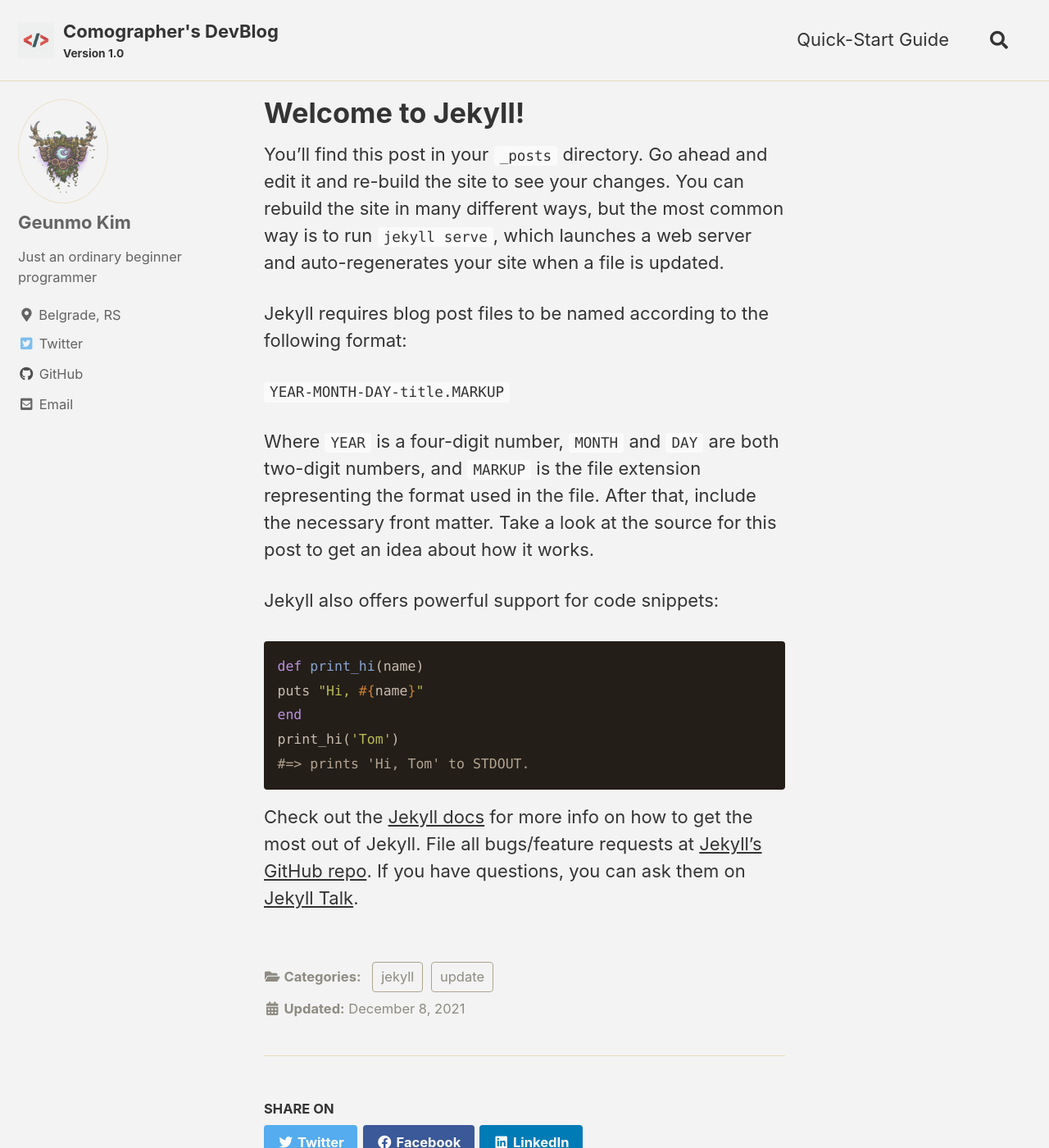
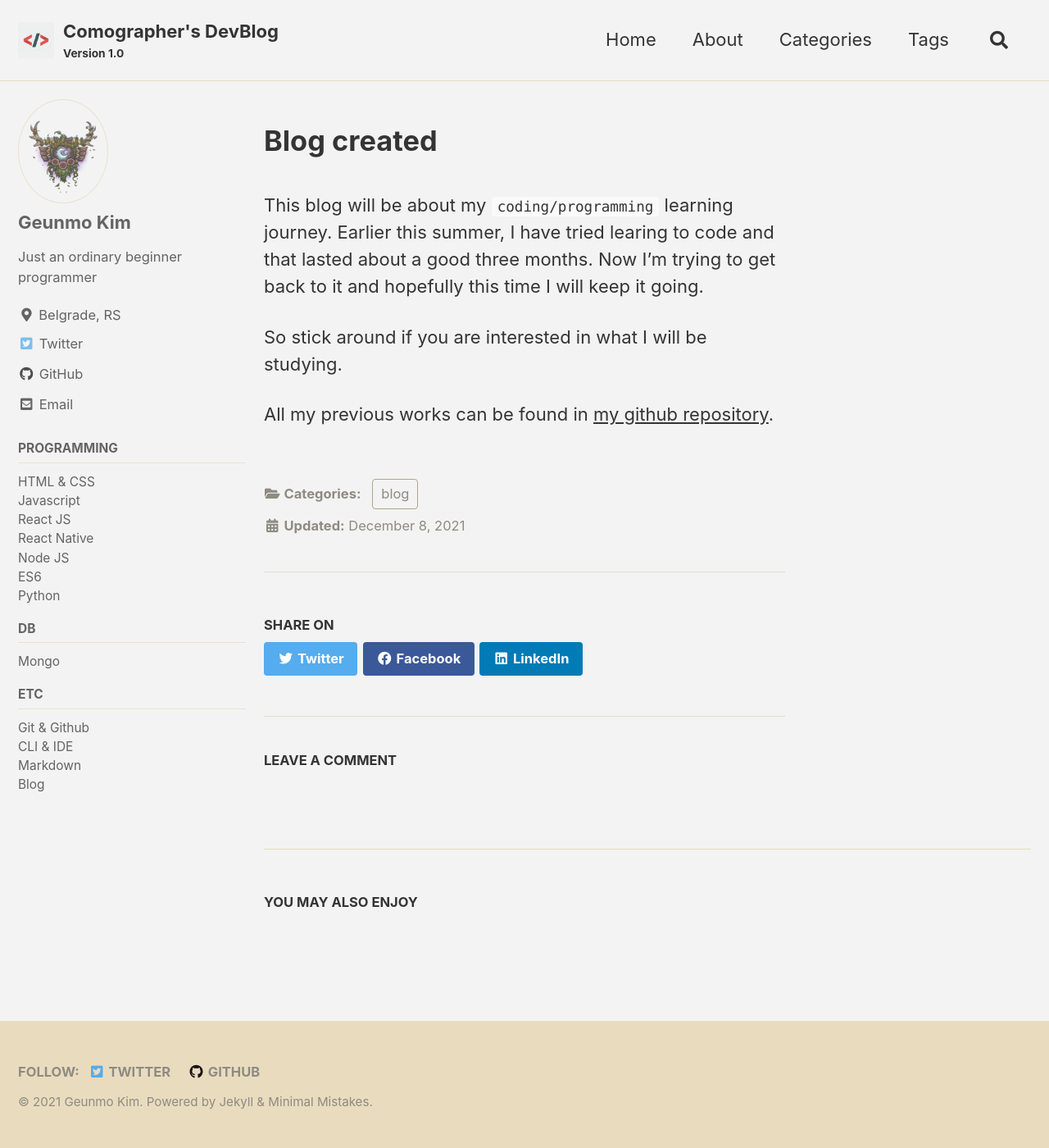
Before and after one commit to comographer/comographer.github.io, a Jekyll site: the page built from _posts/2021-12-08-welcome-to-jekyll.markdown, in a window 1280 px wide and 1400 px high. Shown: the whole window at 82% size. Built offline with Jekyll 4.4.1, drawn with Linux system fonts in a browser that asks for light colours; cached includes are drawn as plain includes; comment, search, counter and statistics services are not loaded.

Commit message:
configuration done for now

```diff
--- a/_config.yml
+++ b/_config.yml
@@ -278,3 +278,5 @@ defaults:
       comments: true
       share: true
       related: true
+      sidebar:
+        nav: "sidebar"
--- a/_data/navigation.yml
+++ b/_data/navigation.yml
@@ -1,12 +1,44 @@
 # main links
 main:
-  - title: "Quick-Start Guide"
-    url: https://mmistakes.github.io/minimal-mistakes/docs/quick-start-guide/
-  # - title: "About"
-  #   url: https://mmistakes.github.io/minimal-mistakes/about/
-  # - title: "Sample Posts"
-  #   url: /year-archive/
-  # - title: "Sample Collections"
-  #   url: /collection-archive/
-  # - title: "Sitemap"
-  #   url: /sitemap/
+  - title: "Home"
+    url: /
+  - title: "About"
+    url: /about
+  - title: "Categories"
+    url: /categories/
+  - title: "Tags"
+    url: /tags/
+
+sidebar:
+  - title: "Programming"
+    children:
+      - title: "HTML & CSS"
+        url: /categories/#htmlcss
+      - title: "Javascript"
+        url: /categories/#javascript
+      - title: "React JS"
+        url: /categories/#reactjs
+      - title: "React Native"
+        url: /categories/#reactnative
+      - title: "Node JS"
+        url: /categories/#nodejs
+      - title: "ES6"
+        url: /categories/#es6
+      - title: "Python"
+        url: /categories/#python
+
+  - title: "DB"
+    children:
+      - title: "Mongo"
+        url: /categories/#mongo
+
+  - title: "Etc"
+    children:
+      - title: "Git & Github"
+        url: /categories/# gitgithub
+      - title: "CLI & IDE"
+        url: /categories/#cliide
+      - title: "Markdown"
+        url: /categories/#markdown
+      - title: "Blog"
+        url: /categories/#blog
--- a/_layouts/single.html
+++ b/_layouts/single.html
@@ -2,34 +2,46 @@
 layout: default
 ---
 
-{% if page.header.overlay_color or page.header.overlay_image or page.header.image %}
-  {% include page__hero.html %}
-{% elsif page.header.video.id and page.header.video.provider %}
-  {% include page__hero_video.html %}
-{% endif %}
-
-{% if page.url != "/" and site.breadcrumbs %}
-  {% unless paginator %}
-    {% include breadcrumbs.html %}
-  {% endunless %}
-{% endif %}
+{% if page.header.overlay_color or page.header.overlay_image or
+page.header.image %} {% include page__hero.html %} {% elsif page.header.video.id
+and page.header.video.provider %} {% include page__hero_video.html %} {% endif
+%} {% if page.url != "/" and site.breadcrumbs %} {% unless paginator %} {%
+include breadcrumbs.html %} {% endunless %} {% endif %}
 
 <div id="main" role="main">
   {% include sidebar.html %}
 
-  <article class="page h-entry" itemscope itemtype="https://schema.org/CreativeWork">
-    {% if page.title %}<meta itemprop="headline" content="{{ page.title | markdownify | strip_html | strip_newlines | escape_once }}">{% endif %}
-    {% if page.excerpt %}<meta itemprop="description" content="{{ page.excerpt | markdownify | strip_html | strip_newlines | escape_once }}">{% endif %}
-    {% if page.date %}<meta itemprop="datePublished" content="{{ page.date | date_to_xmlschema }}">{% endif %}
-    {% if page.last_modified_at %}<meta itemprop="dateModified" content="{{ page.last_modified_at | date_to_xmlschema }}">{% endif %}
+  <article
+    class="page h-entry"
+    itemscope
+    itemtype="https://schema.org/CreativeWork"
+  >
+    {% if page.title %}<meta
+      itemprop="headline"
+      content="{{ page.title | markdownify | strip_html | strip_newlines | escape_once }}"
+    />{% endif %} {% if page.excerpt %}<meta
+      itemprop="description"
+      content="{{ page.excerpt | markdownify | strip_html | strip_newlines | escape_once }}"
+    />{% endif %} {% if page.date %}<meta
+      itemprop="datePublished"
+      content="{{ page.date | date_to_xmlschema }}"
+    />{% endif %} {% if page.last_modified_at %}<meta
+      itemprop="dateModified"
+      content="{{ page.last_modified_at | date_to_xmlschema }}"
+    />{% endif %}
 
     <div class="page__inner-wrap">
       {% unless page.header.overlay_color or page.header.overlay_image %}
       <header>
-          {% if page.title %}<h1 id="page-title" class="page__title p-name" itemprop="headline">
-            <a href="{{ page.url | absolute_url }}" class="u-url" itemprop="url">{{ page.title | markdownify | remove: "<p>" | remove: "</p>" }}</a>
-          </h1>{% endif %}
-          {% include page__meta.html %}
+        {% if page.title %}
+        <h1 id="page-title" class="page__title p-name" itemprop="headline">
+          <a href="{{ page.url | absolute_url }}" class="u-url" itemprop="url"
+            >{{ page.title | markdownify | remove: "
+            <p>" | remove: "</p>
+            " }}</a
+          >
+        </h1>
+        {% endif %} {% include page__meta.html %}
       </header>
       {% endunless %}
 
@@ -37,54 +49,69 @@ layout: default
         {% if page.toc %}
         <aside class="sidebar__right {% if page.toc_sticky %}sticky{% endif %}">
           <nav class="toc">
-              <header><h4 class="nav__title"><i class="fas fa-{{ page.toc_icon | default: 'file-alt' }}"></i> {{ page.toc_label | default: site.data.ui-text[site.locale].toc_label | default: "On this page" }}</h4></header>
-              {% include toc.html sanitize=true html=content h_min=1 h_max=6 class="toc__menu" skip_no_ids=true %}
+            <header>
+              <h4 class="nav__title">
+                <i class="fas fa-{{ page.toc_icon | default: 'file-alt' }}"></i>
+                {{ page.toc_label | default:
+                site.data.ui-text[site.locale].toc_label | default: "On this
+                page" }}
+              </h4>
+            </header>
+            {% include toc.html sanitize=true html=content h_min=1 h_max=6
+            class="toc__menu" skip_no_ids=true %}
           </nav>
         </aside>
+        {% endif %} {{ content }} {% if page.link %}
+        <div>
+          <a href="{{ page.link }}" class="btn btn--primary"
+            >{{ site.data.ui-text[site.locale].ext_link_label | default: "Direct
+            Link" }}</a
+          >
+        </div>
         {% endif %}
-        {{ content }}
-        {% if page.link %}<div><a href="{{ page.link }}" class="btn btn--primary">{{ site.data.ui-text[site.locale].ext_link_label | default: "Direct Link" }}</a></div>{% endif %}
       </section>
 
       <footer class="page__meta">
         {% if site.data.ui-text[site.locale].meta_label %}
-          <h4 class="page__meta-title">{{ site.data.ui-text[site.locale].meta_label }}</h4>
-        {% endif %}
-        {% include page__taxonomy.html %}
-        {% include page__date.html %}
+        <h4 class="page__meta-title">
+          {{ site.data.ui-text[site.locale].meta_label }}
+        </h4>
+        {% endif %} {% include page__taxonomy.html %} {% include page__date.html
+        %}
       </footer>
 
-      {% if page.share %}{% include social-share.html %}{% endif %}
-
-      {% include post_pagination.html %}
+      {% if page.share %}{% include social-share.html %}{% endif %} {% include
+      post_pagination.html %}
     </div>
 
-    {% if jekyll.environment == 'production' and site.comments.provider and page.comments %}
-      {% include comments.html %}
-    {% endif %}
+    {% if jekyll.environment == 'production' and site.comments.provider and
+    page.comments %} {% include comments.html %} {% endif %}
   </article>
 
-  {% comment %}<!-- only show related on a post page when `related: true` -->{% endcomment %}
-  {% if page.id and page.related and site.related_posts.size > 0 %}
+  {% comment %}<!-- only show related on a post page when `related: true` -->{%
+  endcomment %} {% if page.id and page.related and site.related_posts.size > 0
+  %}
   <div class="page__related">
-      <h2 class="page__related-title">{{ site.data.ui-text[site.locale].related_label | default: "You May Also Enjoy" }}</h2>
+    <h2 class="page__related-title">
+      {{ site.data.ui-text[site.locale].related_label | default: "You May Also
+      Enjoy" }}
+    </h2>
     <div class="grid__wrapper">
-        {% for post in site.related_posts limit:4 %}
-          {% include archive-single.html type="grid" %}
-        {% endfor %}
+      {% for post in site.related_posts limit:4 %} {% include
+      archive-single.html type="grid" %} {% endfor %}
     </div>
   </div>
-  {% comment %}<!-- otherwise show recent posts if no related when `related: true` -->{% endcomment %}
-  {% elsif page.id and page.related %}
+  {% comment %}<!-- otherwise show recent posts if no related when `related: true` -->{%
+  endcomment %} {% elsif page.id and page.related %}
   <div class="page__related">
-      <h2 class="page__related-title">{{ site.data.ui-text[site.locale].related_label | default: "You May Also Enjoy" }}</h2>
+    <h2 class="page__related-title">
+      {{ site.data.ui-text[site.locale].related_label | default: "You May Also
+      Enjoy" }}
+    </h2>
     <div class="grid__wrapper">
-        {% for post in site.posts limit:4 %}
-          {% if post.id == page.id %}
-            {% continue %}
-          {% endif %}
-          {% include archive-single.html type="grid" %}
-        {% endfor %}
+      {% for post in site.posts limit:4 %} {% if post.id == page.id %} {%
+      continue %} {% endif %} {% include archive-single.html type="grid" %} {%
+      endfor %}
     </div>
   </div>
   {% endif %}
--- a/_posts/2021-12-08-welcome-to-jekyll.markdown
+++ b/_posts/2021-12-08-welcome-to-jekyll.markdown
@@ -1,30 +1,15 @@
 ---
 layout: single
-title: "Welcome to Jekyll!"
-date: 2021-12-08 22:12:22 +0100
-categories: jekyll update
+title: "Blog created"
+date: 2021-12-08 23:00:00 +0100
+categories: blog
+tags:
 ---
 
-You’ll find this post in your `_posts` directory. Go ahead and edit it and re-build the site to see your changes. You can rebuild the site in many different ways, but the most common way is to run `jekyll serve`, which launches a web server and auto-regenerates your site when a file is updated.
+This blog will be about my `coding/programming` learning journey.
+Earlier this summer, I have tried learing to code and that lasted about a good three months.
+Now I'm trying to get back to it and hopefully this time I will keep it going.
 
-Jekyll requires blog post files to be named according to the following format:
+So stick around if you are interested in what I will be studying.
 
-`YEAR-MONTH-DAY-title.MARKUP`
-
-Where `YEAR` is a four-digit number, `MONTH` and `DAY` are both two-digit numbers, and `MARKUP` is the file extension representing the format used in the file. After that, include the necessary front matter. Take a look at the source for this post to get an idea about how it works.
-
-Jekyll also offers powerful support for code snippets:
-
-{% highlight ruby %}
-def print_hi(name)
-puts "Hi, #{name}"
-end
-print_hi('Tom')
-#=> prints 'Hi, Tom' to STDOUT.
-{% endhighlight %}
-
-Check out the [Jekyll docs][jekyll-docs] for more info on how to get the most out of Jekyll. File all bugs/feature requests at [Jekyll’s GitHub repo][jekyll-gh]. If you have questions, you can ask them on [Jekyll Talk][jekyll-talk].
-
-[jekyll-docs]: https://jekyllrb.com/docs/home
-[jekyll-gh]: https://github.com/jekyll/jekyll
-[jekyll-talk]: https://talk.jekyllrb.com/
+All my previous works can be found in [my github repository](https://github.com/comogarpher).
```
Also changed, not shown: about.markdown (deleted, +0 -17 lines), about.md (added, +10 -0 lines), index.md (renamed from index.markdown, +2 -0 lines). Lines whose indentation alone changed are shown as unchanged.
